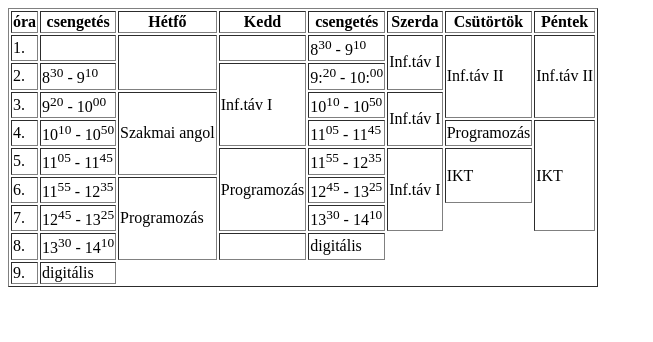
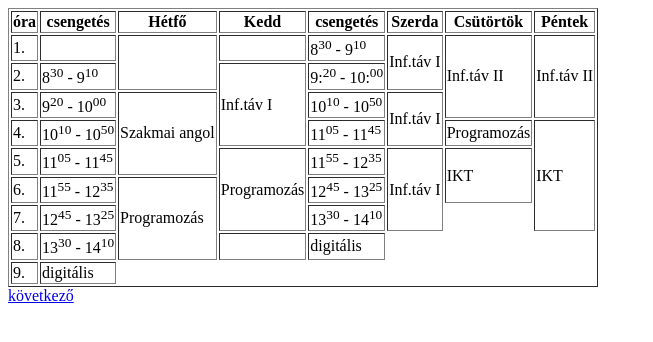
Before and after one commit to antal-tia/antal-tia.github.io, a plain HTML site: page 2.html in a window 1280 px wide. Shown: the whole page, without its empty margins (0-653 px from the left). Drawn offline with Linux system fonts and the light colour scheme.

Commit message:
Update 2.html

```diff
--- a/2.html
+++ b/2.html
@@ -82,5 +82,6 @@
 				<td>digitális</td>
 			</tr>
 		</table>
+		<a href="2.html" target=blank>következő</a>
 	</body>
 </html>
```
